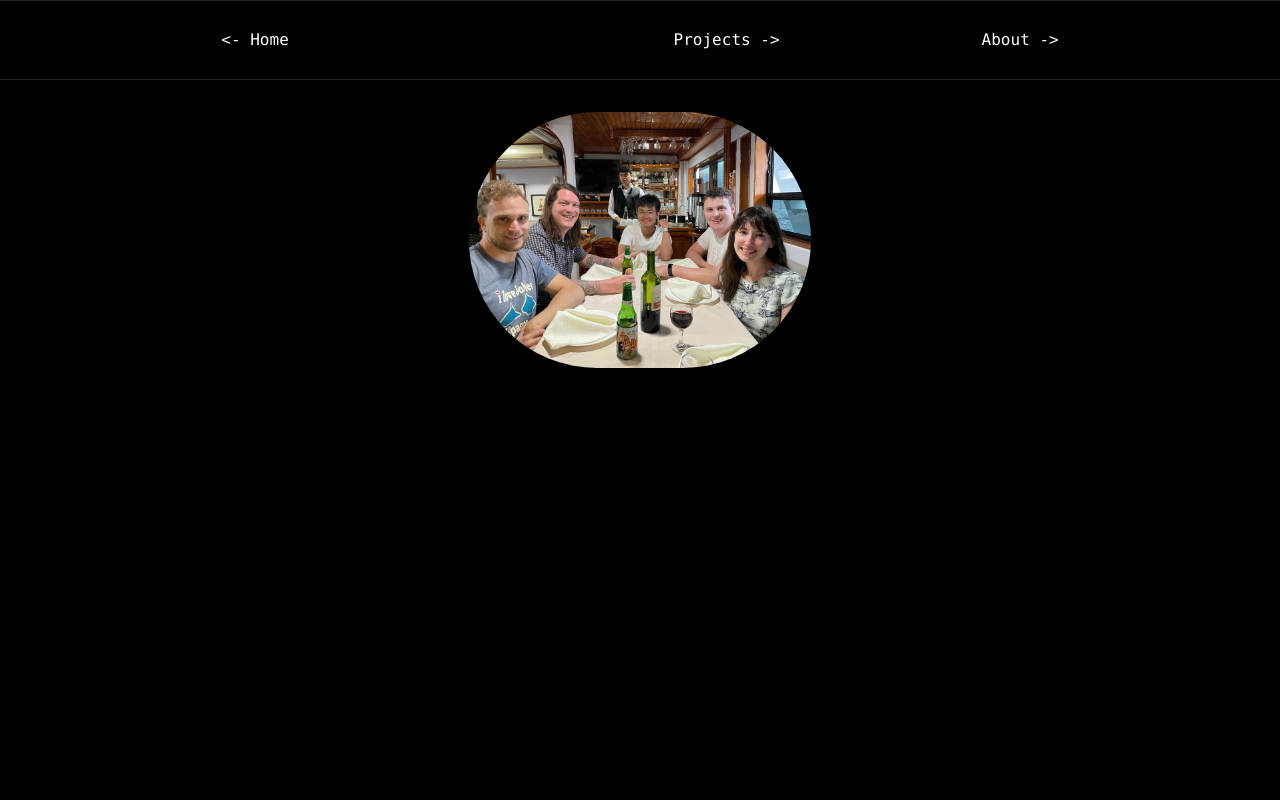
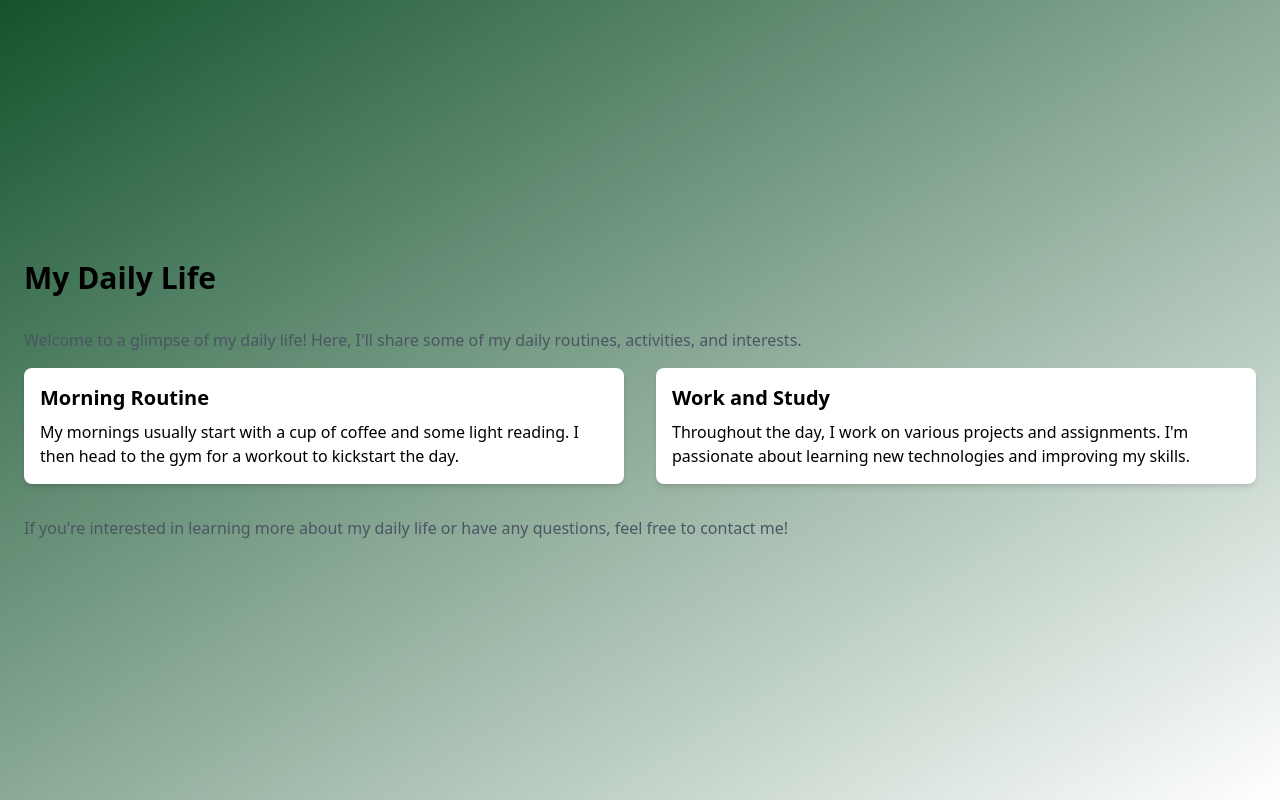
Before and after one commit to Cyrusz98/jianchaozhou-homepage, a Next.js app: page /Dailylife in a window 1280 px wide. Built offline with nearby package versions, Linux system fonts and the light colour scheme.

Commit message:
对你说呢

```diff
--- a/src/app/Dailylife/page.js
+++ b/src/app/Dailylife/page.js
@@ -1,14 +1,35 @@
-import Bar from "@/app/components/bar";
-import Content from "@/app/components/content";
+import React from 'react';
+import Main from "@/app/components/main";
 
-export default function Page() {
+export default function Dailylife() {
     return (
-        <Content>
-            <Bar/>
-            <div className="h-1/3 flex items-center justify-center mt-28">
-                {/* eslint-disable-next-line @next/next/no-img-element */}
-                <img src="/boat.jpg" alt="boat" className="lg:w-1/3 w-1/3 h-auto rounded-full"/>
+        <Main>
+            <div className="container mx-auto my-16 px-6">
+                <h2 className="text-3xl font-bold mb-8">My Daily Life</h2>
+                <p className="text-gray-600 mb-4">
+                    Welcome to a glimpse of my daily life! Here, I'll share some of my daily routines, activities, and interests.
+                </p>
+                <div className="grid grid-cols-1 md:grid-cols-2 gap-8">
+                    <div className="p-4 bg-white rounded-lg shadow-md">
+                        <h3 className="text-xl font-semibold mb-2">Morning Routine</h3>
+                        <p>
+                            My mornings usually start with a cup of coffee and some light reading. I then head to the gym for a workout to kickstart the day.
+                        </p>
+                    </div>
+                    <div className="p-4 bg-white rounded-lg shadow-md">
+                        <h3 className="text-xl font-semibold mb-2">Work and Study</h3>
+                        <p>
+                            Throughout the day, I work on various projects and assignments. I'm passionate about learning new technologies and improving my skills.
+                        </p>
+                    </div>
+                    {/* You can add more sections here */}
+                </div>
+                <div className="mt-8">
+                    <p className="text-gray-600">
+                        If you're interested in learning more about my daily life or have any questions, feel free to <a href="/contact">contact me</a>!
+                    </p>
+                </div>
             </div>
-        </Content>
-    )
+        </Main>
+    );
 }
```
